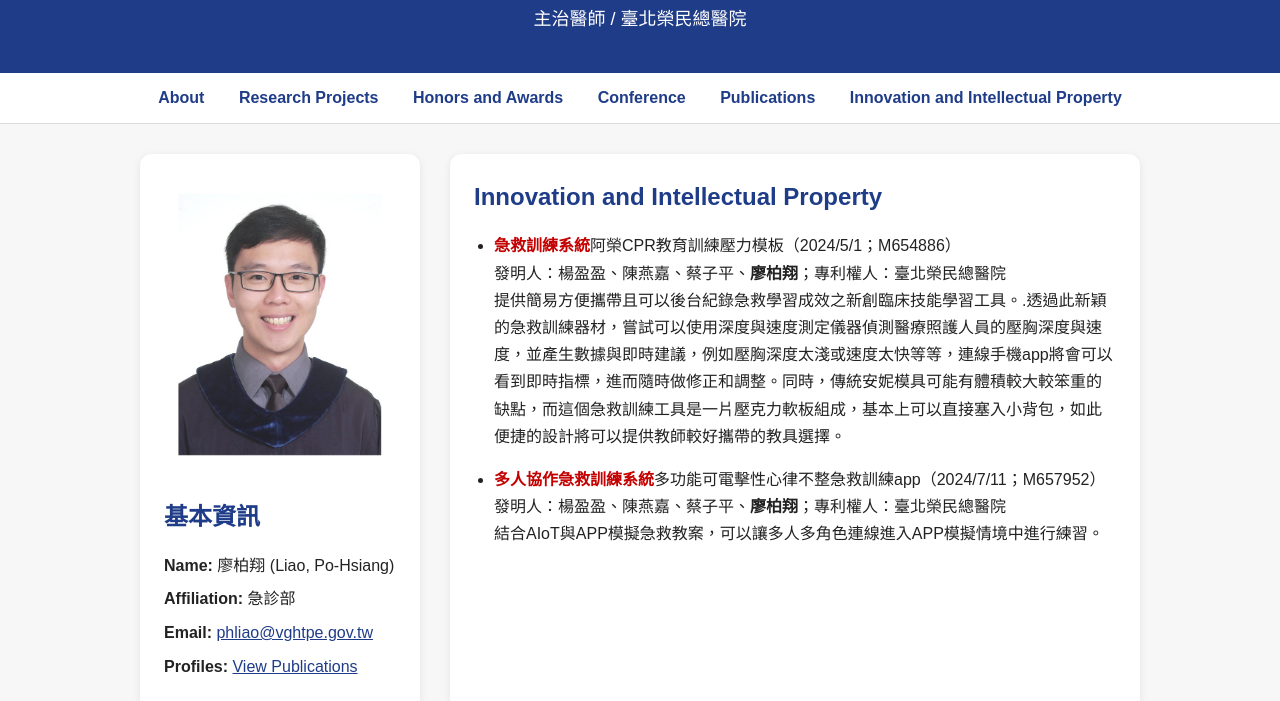
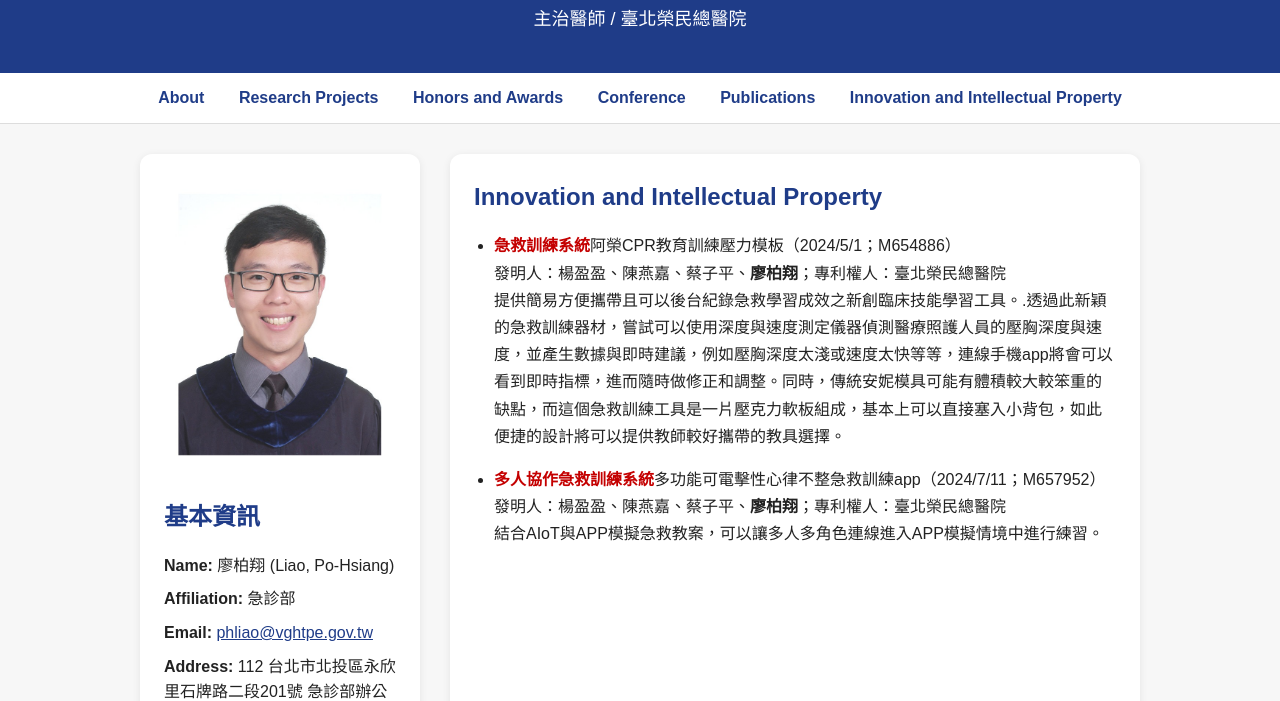
Before and after one commit to pohsiangliao/pohsiangliao.github.io, a plain HTML site: page innovation.html in a window 1280 px wide. Shown: the part 101-802 px from the top of the page. Drawn offline with Linux system fonts and the light colour scheme.

Commit message:
Update innovation.html

```diff
--- a/innovation.html
+++ b/innovation.html
@@ -52,6 +52,7 @@
         <p><strong>Name:</strong> 廖柏翔 (Liao, Po-Hsiang)</p>
         <p><strong>Affiliation:</strong> 急診部</p>
         <p><strong>Email:</strong> <a href="mailto:phliao@vghtpe.gov.tw">phliao@vghtpe.gov.tw</a></p>
+        <p><strong>Address:</strong> 112 台北市北投區永欣里石牌路二段201號 急診部辦公室</p>
         <p><strong>Profiles:</strong> <a href="https://scholar.google.com/citations?user=tDtwY-sAAAAJ&hl=zh-TW" target="_blank">View Publications</a></p>
       </div>
     </aside>
```
